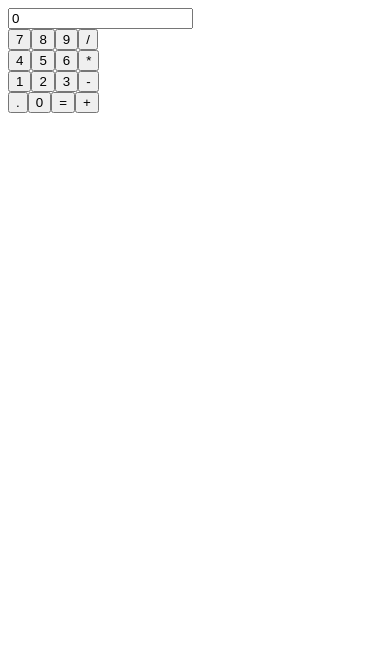
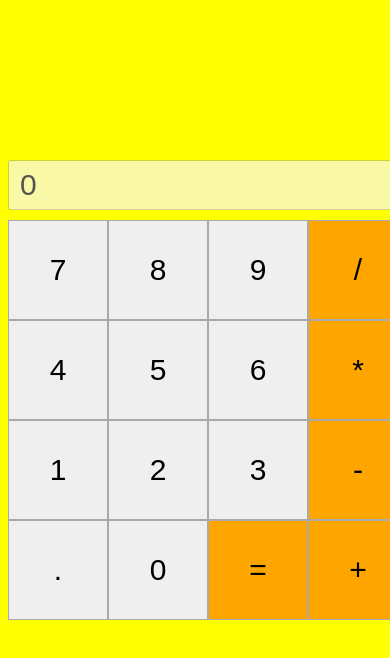
Before and after one commit to simrendra/calculator, a plain HTML site: page index.html in a window 390 px wide. Drawn offline with Linux system fonts and the light colour scheme.

Commit message:
added responsiveness and colors to buttons (#13)

```diff
--- a/app.css
+++ b/app.css
@@ -1,6 +1,52 @@
-.row {
-    display: flex;
+
+.body {
+    background-color:yellow;
 }
-.col-1 {
-    flex: 1;
+body * {
+    font-size: 30px;
 }
+
+section.content {
+    width:400px;
+    height: 400px;
+    position: relative;
+    margin: auto;
+    margin-top: 150px;
+}
+button {
+    height: 100px;
+    width: 100px;
+    padding: 5px;
+    border: solid 1px darkgrey;
+    cursor: pointer;
+}
+.row-4 {
+    display: grid;
+}
+
+.row-4 .col-1 {
+    grid-column: 1/2;
+}
+.row-4 .col-2 {
+    grid-column: 2;
+}
+
+.row-4 .col-3 {
+    grid-column: 3;
+}
+
+.row-4 .col-4 {
+    grid-column: 4;
+}
+
+#result {
+    height: 50px;
+    width: 100%;
+    padding: 10px;
+    margin: 10px 0;
+
+}
+
+button.operator {
+    background-color: orange;
+}
--- a/index.html
+++ b/index.html
@@ -3,34 +3,36 @@
         <script src="./app.js" type="text/javascript"></script>
         <link rel="stylesheet" href="./app.css">
     </head>
-    <body>
-        <div class="row">
-            <input type="text" id="result"/>
-        </div>
-        <div class="row">
-            <button>7</button>
-            <button>8</button>
-            <button>9</button>
-            <button>/</button>
-        </div>
-        <div class="row">
-            <button>4</button>
-            <button>5</button>
-            <button>6</button>
-            <button>*</button>
-        </div>
-        <div class="row">
-            <button>1</button>
-            <button>2</button>
-            <button>3</button>
-            <button>-</button>
-        </div>
-        <div class="row">
-            <button>.</button>
-            <button>0</button>
-            <button>=</button>
-            <button>+</button>
-        </div>
+    <body class="body">
+        <section class="content">
+            <div class="row-4">
+                <input type="text" id="result" disabled/>
+            </div>
+            <div class="row-4">
+                <div class="col-1"><button>7</button></div>
+                <div class="col-2"><button>8</button></div>
+                <div class="col-3"><button>9</button></div>
+                <div class="col-4"><button class="operator">/</button></div>
+            </div>
+            <div class="row-4">
+                <div class="col-1"><button>4</button></div>
+                <div class="col-2"><button>5</button></div>
+                <div class="col-3"><button>6</button></div>
+                <div class="col-4"><button class="operator">*</button></div>
+            </div>
+            <div class="row-4">
+                <div class="col-1"><button>1</button></div>
+                <div class="col-2"><button>2</button></div>
+                <div class="col-3"><button>3</button></div>
+                <div class="col-4"><button class="operator">-</button></div>
+            </div>
+            <div class="row-4">
+                <div class="col-1"><button>.</button></div>
+                <div class="col-2"><button>0</button></div>
+                <div class="col-3"><button class="operator">=</button></div>
+                <div class="col-4"><button class="operator">+</button></div>
+            </div>
+        </section>
         <script>
             calc.init();
         </script>
```
